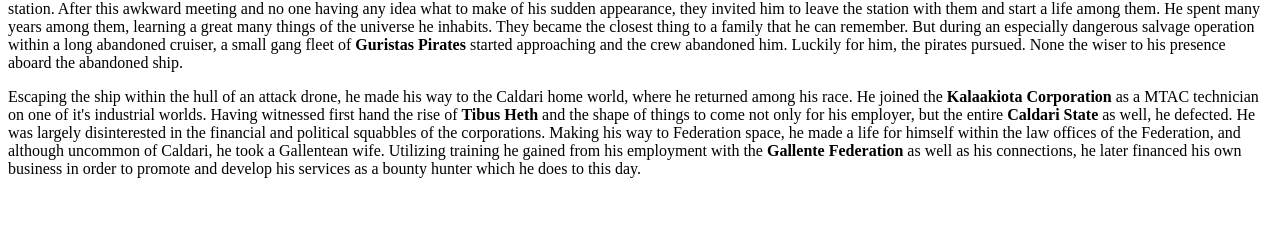
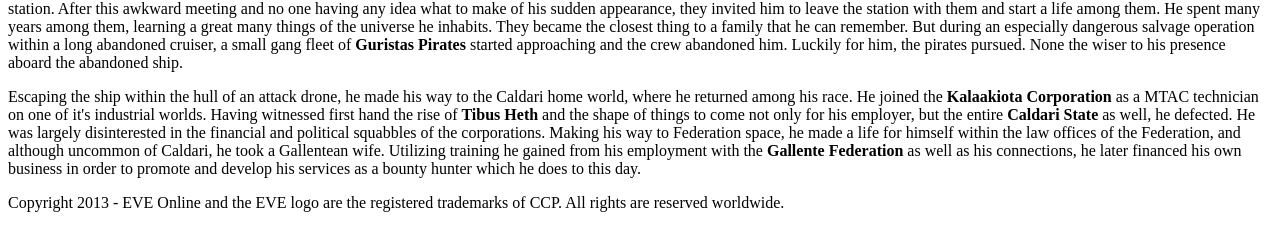
Before and after one commit to CodySheffield/wsdwk1, a plain HTML site: page index.html in a window 1280 px wide. Shown: the part 222-472 px from the top of the page. Drawn offline with Linux system fonts and the light colour scheme.

Commit message:
Added footer contents.

```diff
--- a/index.html
+++ b/index.html
@@ -38,7 +38,9 @@
 
   <!-- Footer -->
   <footer>
-    <div id="footer"> </div>
+    <div id="footer">
+    <p>Copyright 2013 - EVE Online and the EVE logo are the registered trademarks of CCP. All rights are reserved worldwide.</p>
+    </div>
   </footer>
 </section>
 </body>
```
